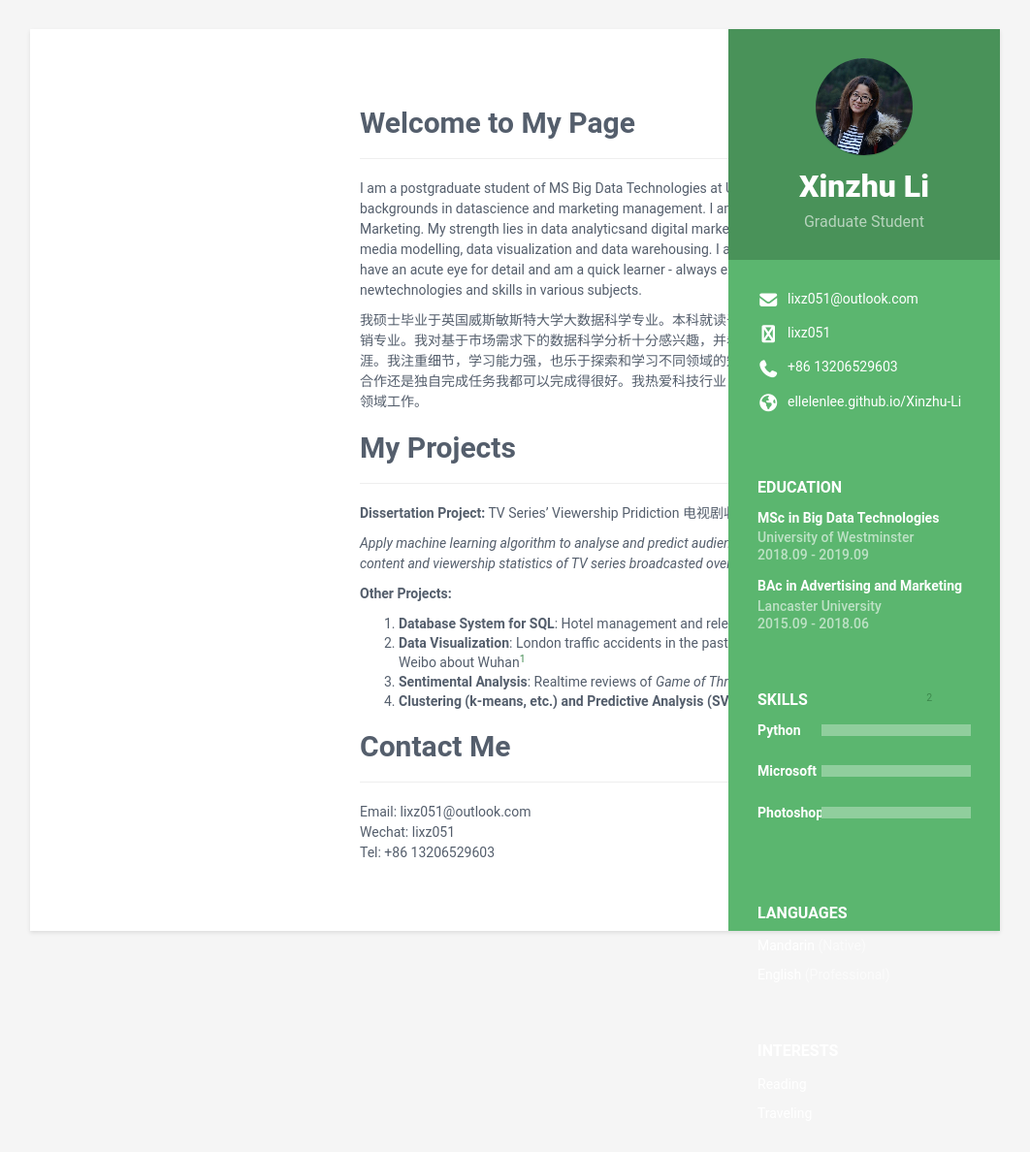
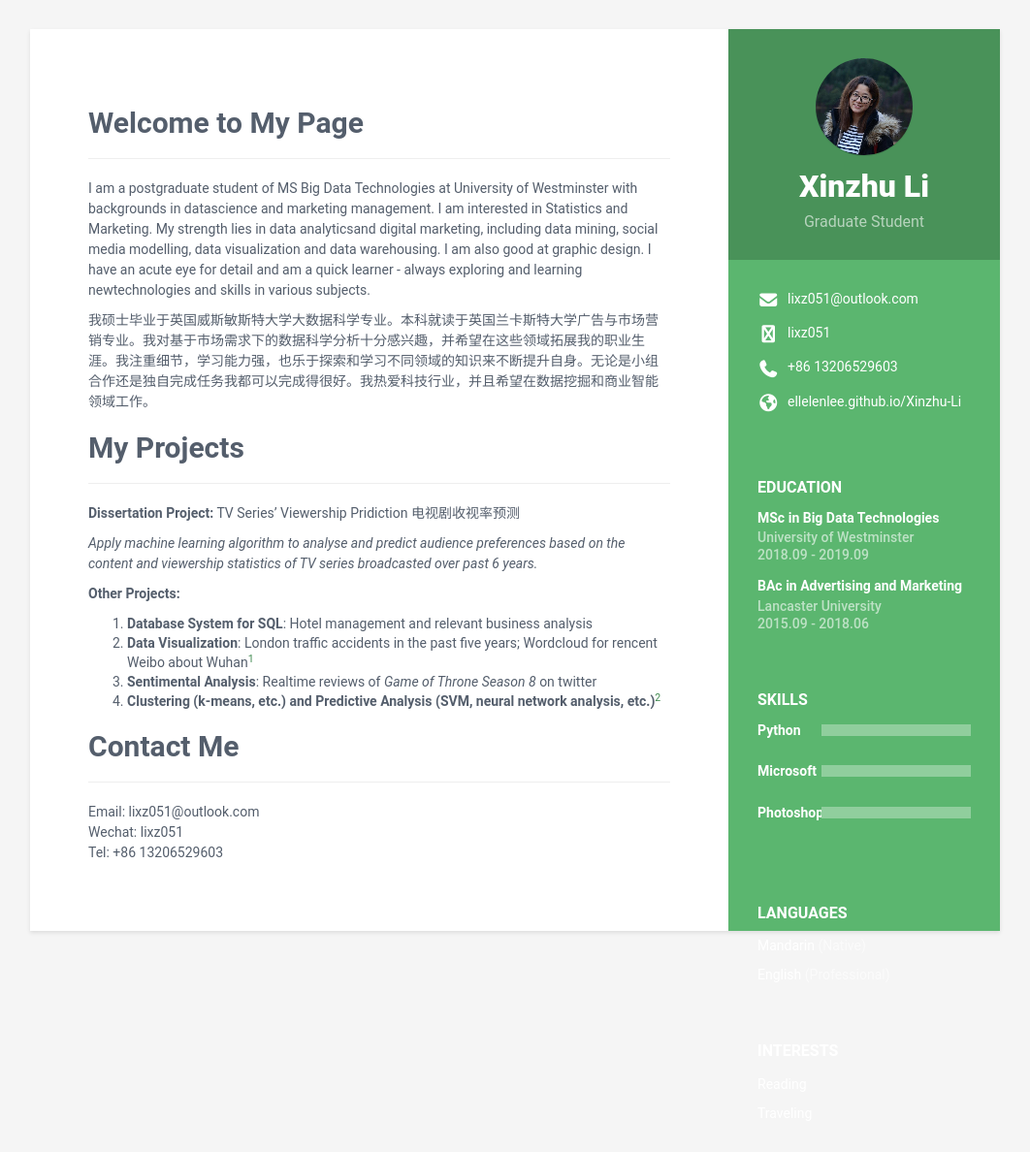
Before and after one commit to ellelenlee/Xinzhu-Li, a Jekyll site: the page built from index.md, in a window 1280 px wide. Shown: the whole page at 97% size, without its empty margins (109-1171 px from the left). Built offline with Jekyll 4.4.1, drawn with Linux system fonts in a browser that asks for light colours; nearby versions of some CDN libraries; our own code applies the rules of GitHub Pages for plain Markdown files; library files that are not in the unit come from our copies.

Commit message:
Update _base.scss

```diff
--- a/_sass/_base.scss
+++ b/_sass/_base.scss
@@ -175,7 +175,7 @@ p {
 .main-wrapper {
     background: #fff;
     padding: 60px;
-    padding-left: 340px;
+    padding-right: 340px;
     .section-title {
         text-transform: uppercase;
         font-size: 20px;
```
